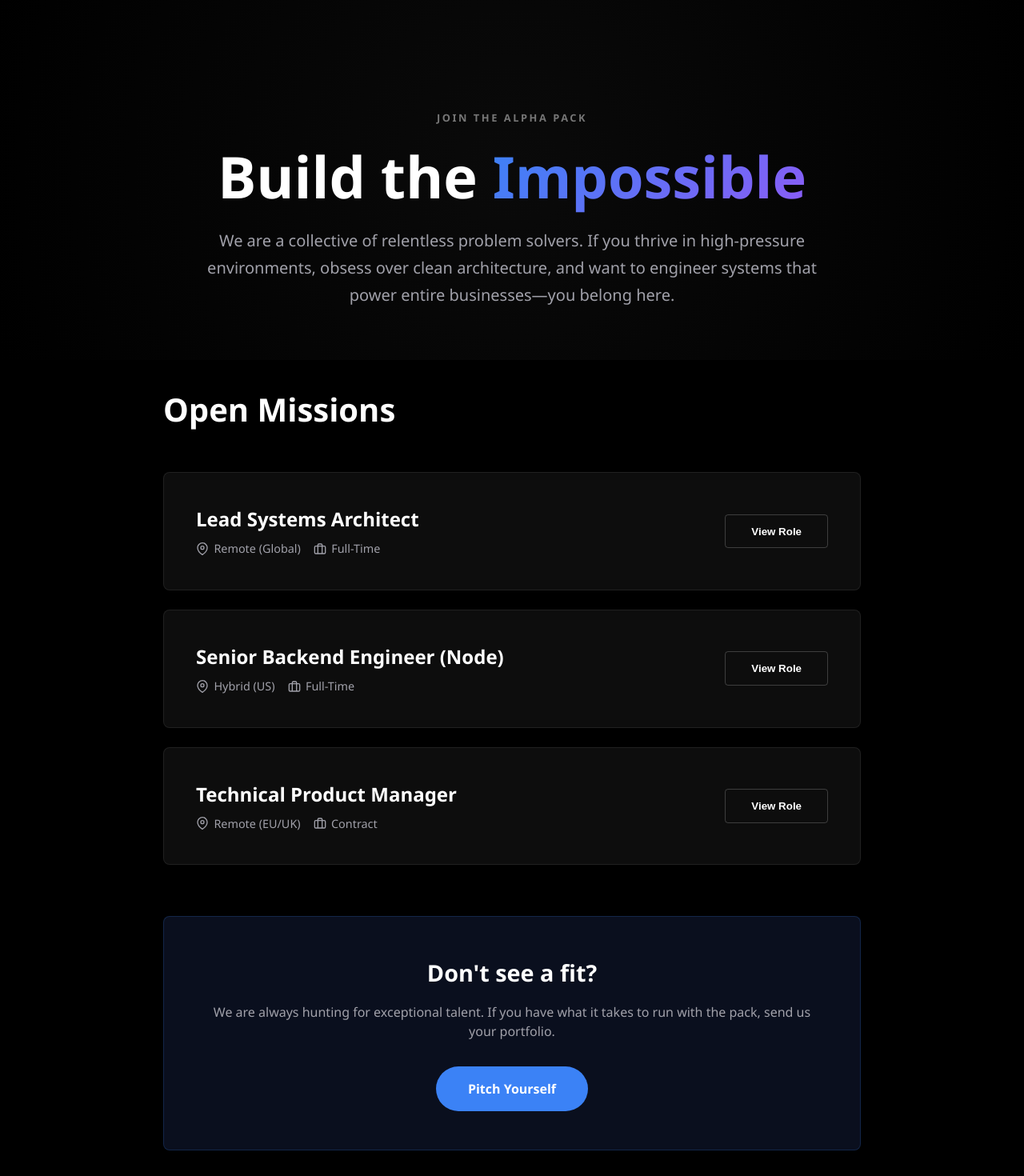
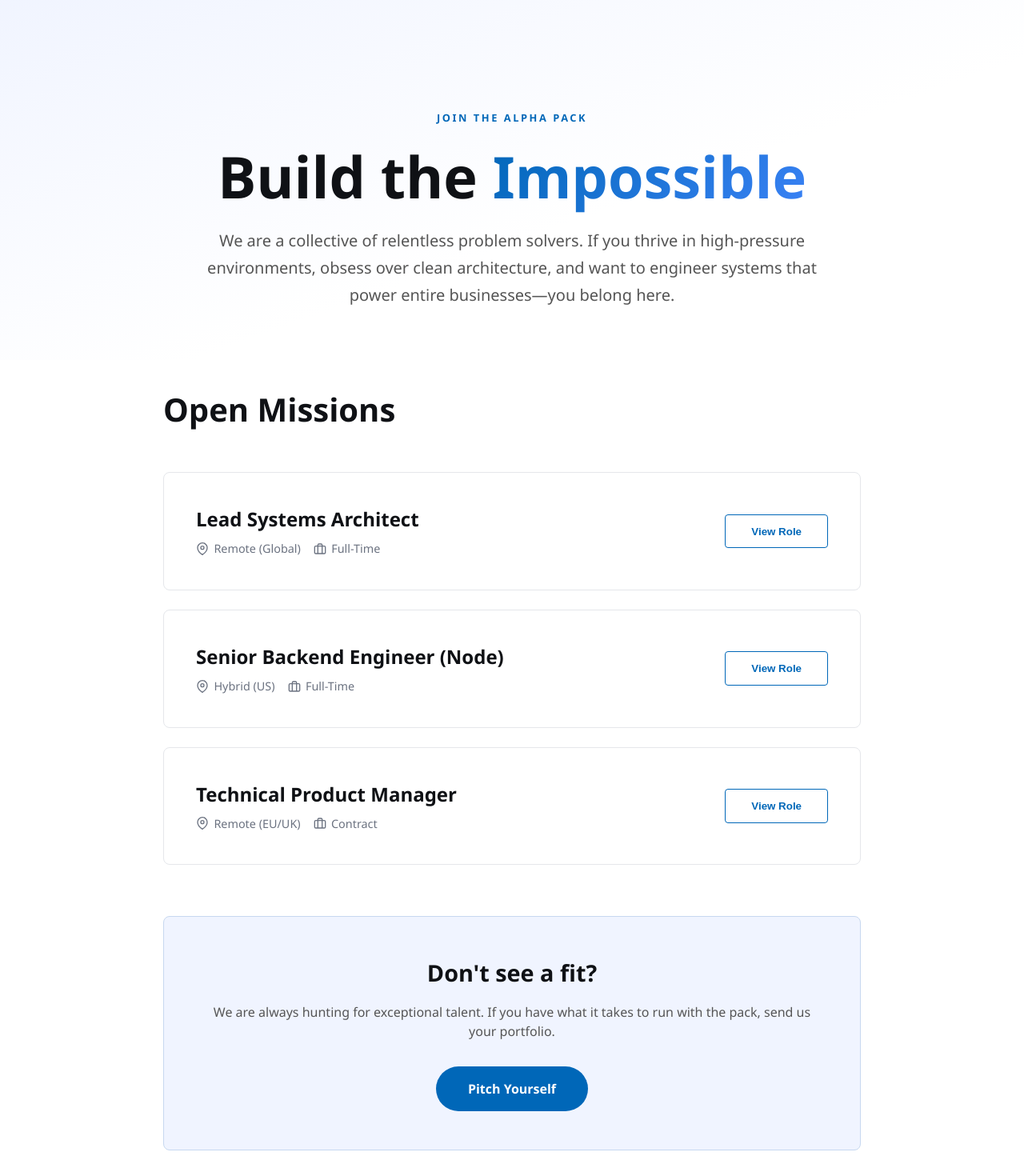
Before and after one commit to solomon476/website..., a React (Vite) app: page /careers in a window 1280 px wide. Shown: the part 80-1550 px from the top of the page at 80% size. Built offline with nearby package versions, Linux system fonts and the light colour scheme.

Commit message:
fix(careers): convert entire page to white light theme

```diff
--- a/src/pages.css
+++ b/src/pages.css
@@ -308,8 +308,8 @@
 
 /* Careers Page Styles */
 .careers-page {
-  background-color: #000;
-  color: #fff;
+  background-color: #ffffff;
+  color: #242424;
   min-height: 100vh;
 }
 
@@ -317,30 +317,21 @@
   box-sizing: border-box;
 }
 
-/* Ensure all sections within careers page inherit the dark background */
+/* Ensure all sections within careers page have white background */
 .careers-page section,
 .careers-page .section-padding {
-  background-color: #000;
-}
-
-.careers-page .dark-nav {
-  background: #000;
-  border-bottom: 1px solid rgba(255,255,255,0.05);
-}
-
-.careers-page .dark-nav .page-nav-logo {
-  color: #fff;
+  background-color: #ffffff;
 }
 
 .careers-hero {
   padding: 10rem 0 4rem;
-  background: radial-gradient(circle at center, #0a0a0a 0%, #000 100%);
+  background: linear-gradient(160deg, #f0f4ff 0%, #ffffff 60%);
 }
 
 .hero-badge {
   display: inline-block;
   margin-bottom: 1.5rem;
-  color: #777;
+  color: #0067b8;
   font-size: 0.8rem;
   font-weight: 700;
   letter-spacing: 0.2em;
@@ -351,17 +342,17 @@
   font-size: clamp(2.5rem, 6vw, 4.5rem);
   margin-bottom: 1.5rem;
   line-height: 1.1;
-  color: #fff;
+  color: #0f1115;
 }
 
 .text-gradient {
-  background: linear-gradient(135deg, #3b82f6 0%, #8b5cf6 100%);
+  background: linear-gradient(135deg, #0067b8 0%, #3b82f6 100%);
   -webkit-background-clip: text;
   -webkit-text-fill-color: transparent;
 }
 
 .careers-subtitle {
-  color: #a1a1aa;
+  color: #555555;
   font-size: 1.25rem;
   line-height: 1.7;
 }
@@ -369,7 +360,7 @@
 .section-title {
   font-size: 2.5rem;
   margin-bottom: 3rem;
-  color: #fff;
+  color: #0f1115;
 }
 
 .roles-container {
@@ -379,8 +370,8 @@
 }
 
 .role-card {
-  background: #0d0d0d;
-  border: 1px solid rgba(255, 255, 255, 0.08);
+  background: #ffffff;
+  border: 1px solid #e5e7eb;
   border-radius: 8px;
   padding: 2.5rem;
   display: flex;
@@ -390,20 +381,19 @@
 }
 
 .role-card:hover {
-  border-color: rgba(59, 130, 246, 0.4);
-  background: #111;
+  border-color: #0067b8;
   transform: translateY(-3px);
-  box-shadow: 0 8px 32px rgba(59, 130, 246, 0.08);
+  box-shadow: 0 8px 32px rgba(0, 103, 184, 0.1);
 }
 
 .role-info h3 {
   font-size: 1.5rem;
   margin-bottom: 0.5rem;
-  color: #fff;
+  color: #0f1115;
 }
 
 .role-meta {
-  color: #a1a1aa;
+  color: #6b7280;
   font-size: 0.9rem;
   display: flex;
   gap: 1rem;
@@ -418,9 +408,9 @@
 
 .btn-outline {
   padding: 0.8rem 2rem;
-  border: 1px solid rgba(255, 255, 255, 0.2);
+  border: 1px solid #0067b8;
   background: transparent;
-  color: #fff;
+  color: #0067b8;
   border-radius: 4px;
   cursor: pointer;
   transition: all 0.3s ease;
@@ -428,14 +418,15 @@
 }
 
 .btn-outline:hover {
-  background: rgba(255, 255, 255, 0.1);
+  background: #0067b8;
+  color: #ffffff;
 }
 
 .pitch-card {
   margin-top: 4rem;
   padding: 3rem;
-  background: #0a0f1e;
-  border: 1px solid rgba(59, 130, 246, 0.2);
+  background: #f0f4ff;
+  border: 1px solid #c7d8f0;
   border-radius: 8px;
   text-align: center;
 }
@@ -443,16 +434,16 @@
 .pitch-card h3 {
   font-size: 1.8rem;
   margin-bottom: 1rem;
-  color: #fff;
+  color: #0f1115;
 }
 
 .pitch-card p {
-  color: #a1a1aa;
+  color: #555555;
   margin-bottom: 2rem;
 }
 
 .btn-blue {
-  background: #3b82f6;
+  background: #0067b8;
   color: #fff;
   padding: 1rem 2.5rem;
   border-radius: 100px;
@@ -463,7 +454,7 @@
 }
 
 .btn-blue:hover {
-  background: #2563eb;
+  background: #005a9e;
 }
 
 /* Modal Styles */
@@ -473,7 +464,7 @@
   left: 0;
   right: 0;
   bottom: 0;
-  background: rgba(0, 0, 0, 0.8);
+  background: rgba(0, 0, 0, 0.5);
   backdrop-filter: blur(5px);
   display: flex;
   justify-content: center;
@@ -483,8 +474,8 @@
 }
 
 .careers-modal-content {
-  background: #111;
-  border: 1px solid rgba(255, 255, 255, 0.1);
+  background: #ffffff;
+  border: 1px solid #e5e7eb;
   border-radius: 12px;
   width: 100%;
   max-width: 600px;
@@ -492,7 +483,8 @@
   overflow-y: auto;
   position: relative;
   padding: 2rem;
-  color: #fff;
+  color: #242424;
+  box-shadow: 0 20px 60px rgba(0, 0, 0, 0.15);
 }
 
 .careers-modal-close {
@@ -501,18 +493,18 @@
   right: 1rem;
   background: transparent;
   border: none;
-  color: #a1a1aa;
+  color: #6b7280;
   font-size: 1.5rem;
   cursor: pointer;
   transition: color 0.3s ease;
 }
 
 .careers-modal-close:hover {
-  color: #fff;
+  color: #0f1115;
 }
 
 .modal-header {
-  border-bottom: 1px solid rgba(255, 255, 255, 0.1);
+  border-bottom: 1px solid #e5e7eb;
   padding-bottom: 1.5rem;
   margin-bottom: 1.5rem;
 }
@@ -520,6 +512,7 @@
 .modal-header h2 {
   font-size: 1.8rem;
   margin-bottom: 0.5rem;
+  color: #0f1115;
 }
 
 .modal-section {
@@ -527,7 +520,7 @@
 }
 
 .modal-section h4 {
-  color: #a1a1aa;
+  color: #6b7280;
   text-transform: uppercase;
   font-size: 0.85rem;
   letter-spacing: 0.1em;
@@ -535,7 +528,7 @@
 }
 
 .modal-section p, .modal-section li {
-  color: #d4d4d8;
+  color: #404040;
   line-height: 1.6;
 }
 
@@ -550,14 +543,14 @@
 .modal-footer {
   margin-top: 2rem;
   padding-top: 1.5rem;
-  border-top: 1px solid rgba(255, 255, 255, 0.1);
+  border-top: 1px solid #e5e7eb;
 }
 
 .btn-primary-full {
   display: block;
   width: 100%;
   padding: 1rem;
-  background: #3b82f6;
+  background: #0067b8;
   color: #fff;
   text-align: center;
   border-radius: 8px;
@@ -569,7 +562,7 @@
 }
 
 .btn-primary-full:hover {
-  background: #2563eb;
+  background: #005a9e;
 }
 
 @media (max-width: 768px) {
```
